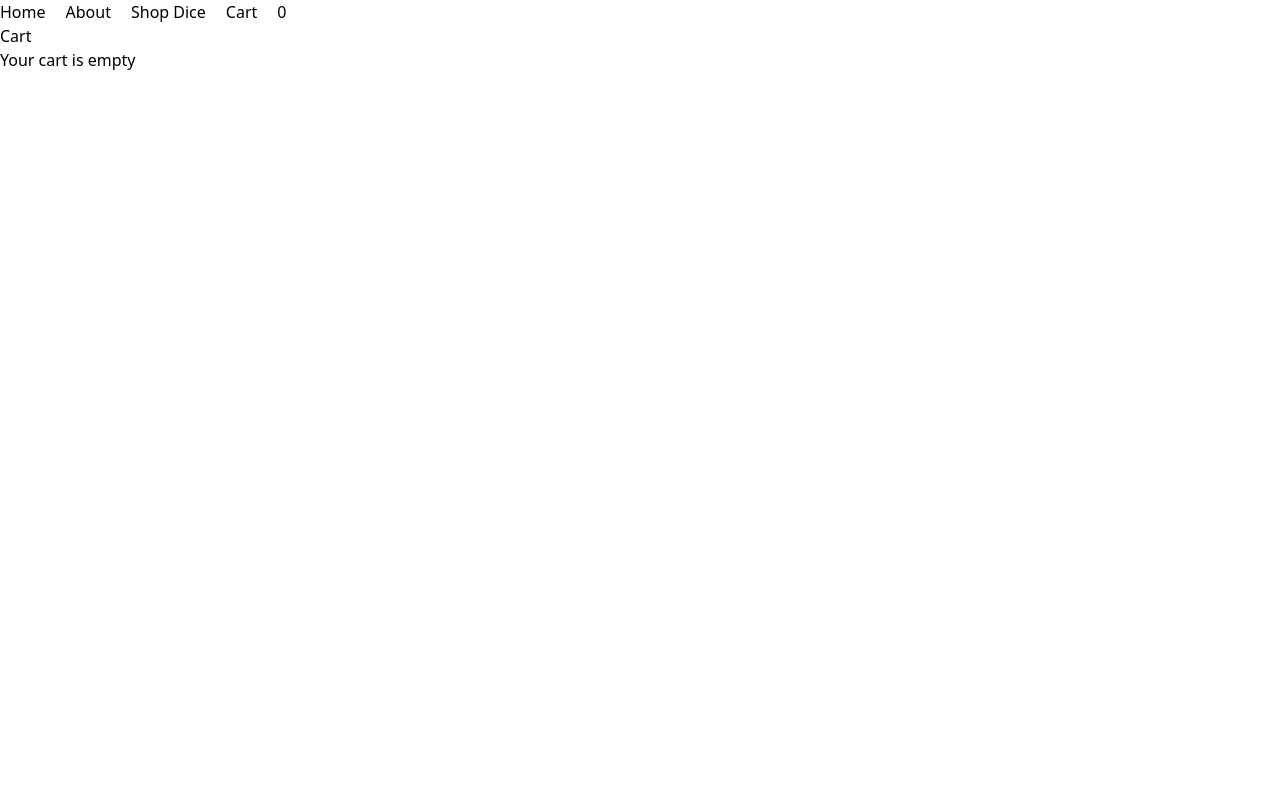
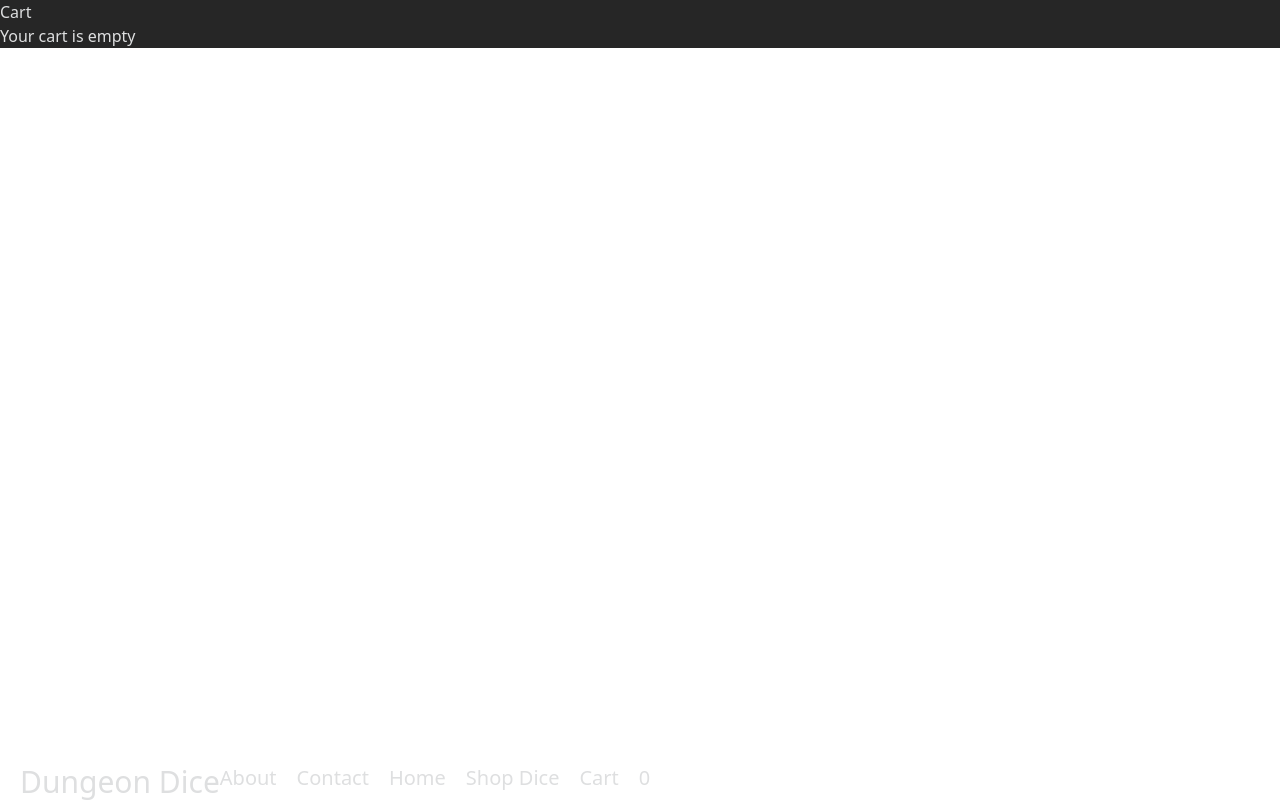
Before and after one commit to Lasseignejk/DungeonDice, a React (Vite) app: page /cart in a window 1280 px wide. Built offline with nearby package versions, Linux system fonts and the light colour scheme.

Commit message:
Sorting interfaces
No red on the files, sorted interfaces and functions into the App.tsx and drilled them down

```diff
--- a/index.html
+++ b/index.html
@@ -6,7 +6,7 @@
     <title>Dungeon Dice</title>
   </head>
   <body>
-    <div id="root"></div>
+    <div id="root" class="bg-backgroundGray text-textGray"></div>
     <script type="module" src="/src/main.tsx"></script>
   </body>
 </html>
--- a/src/App.tsx
+++ b/src/App.tsx
@@ -9,6 +9,7 @@ import ProductPage from './components/ProductPage';
 import Shop from './components/Shop';
 import {data} from "./data/data"
 import {Route, Routes} from "react-router-dom"
+import Contact from './components/Contact';
 
 interface DiceData {
 	id: number;
@@ -54,6 +55,16 @@ function App():JSX.Element {
   })
   const [cart, setCart] = useState<DiceData[]>([])
   const [totalCartItems, setTotalCartItems] = useState<number>(0)
+		const [total, setTotal] = useState<string>("");
+
+
+				const cartTotal = (): void => {
+					let price: number = 0;
+					cart.map((item) => {
+						price += item.price * item.quantity;
+					});
+					setTotal(price.toFixed(2));
+				};
 
  return (
 		<>
@@ -78,6 +89,7 @@ function App():JSX.Element {
 					}
 				/>
 				<Route path="/about" element={<About />} />
+				<Route path="/contact" element={<Contact />} />
 				<Route path="/shop">
 					<Route
 						index
@@ -119,6 +131,9 @@ function App():JSX.Element {
 							setCart={setCart}
 							totalCartItems={totalCartItems}
 							setTotalCartItems={setTotalCartItems}
+							total={total}
+							setTotal={setTotal}
+							cartTotal={cartTotal}
 						/>
 					}
 				/>
--- a/src/components/Cart.tsx
+++ b/src/components/Cart.tsx
@@ -1,5 +1,5 @@
-import React, { useEffect, useState } from 'react'
-import ProductCard from './ProductCard';
+import { useEffect, useState } from 'react'
+// import ProductCard from './ProductCard';
 import ProductCardCart from './ProductCardCart';
 
 interface DiceData {
@@ -26,32 +26,34 @@ interface AllProps {
 	setCart: (items: DiceData[]) => void;
 	totalCartItems: number;
 	setTotalCartItems: (num: number) => void;
-	cartTotal: () => void
+
+}
+
+interface CartProps extends AllProps {
+	cartTotal: () => void;
+	total: string;
+	setTotal: (str:string) => void
 }
 
 const Cart = ({
-	data,
+	// data,
 	product,
 	setProduct,
 	cart,
 	setCart,
 	totalCartItems,
 	setTotalCartItems,
-}: AllProps): JSX.Element => {
-		const [total, setTotal] = useState<string>("");
+	cartTotal,
+	total,
+	setTotal
+}: CartProps): JSX.Element => {
 
 
 	useEffect(() => {
 		cartTotal();
 	});
 
-		const cartTotal = (): void => {
-			let price: number = 0;
-			cart.map((item) => {
-				price += item.price * item.quantity;
-			});
-			setTotal(price.toFixed(2));
-		};
+
 
 	return (
 		<div>
--- /dev/null
+++ b/src/components/Contact.tsx
@@ -0,0 +1,9 @@
+import React from 'react'
+
+const Contact = () => {
+  return (
+    <div>Contact</div>
+  )
+}
+
+export default Contact
--- a/src/components/Nav.tsx
+++ b/src/components/Nav.tsx
@@ -24,13 +24,17 @@ interface CartProps {
 
 const Nav = ({cart, totalCartItems, setTotalCartItems}:CartProps):JSX.Element => {
   return (
-		<nav className="flex">
-			<ul className="flex gap-5">
+		<nav className="fixed bottom-0 flex justify-between px-5">
+			<h1 className="text-3xl">Dungeon Dice</h1>
+			<ul className="flex gap-5 text-xl">
+				<li>
+					<Link to="/about">About</Link>
+				</li>
+				<li>
+					<Link to="/contact">Contact</Link>
+				</li>
 				<li>
 					<Link to="/">Home</Link>
-				</li>
-				<li>
-					<Link to="/about">About</Link>
 				</li>
 				<li>
 					<Link to="/shop">Shop Dice</Link>
@@ -38,9 +42,7 @@ const Nav = ({cart, totalCartItems, setTotalCartItems}:CartProps):JSX.Element =>
 				<li>
 					<Link to="/cart">Cart</Link>
 				</li>
-				<li>
-					{totalCartItems}
-				</li>
+				<li>{totalCartItems}</li>
 			</ul>
 		</nav>
   );
--- a/src/components/ProductCardCart.tsx
+++ b/src/components/ProductCardCart.tsx
@@ -1,4 +1,4 @@
-import React, { useEffect, useState } from 'react'
+import { useState } from 'react'
 interface DiceData {
 	id: number;
 	name: string;
@@ -28,18 +28,24 @@ interface AllProps {
 	cartTotal: () => void
 }
 
+interface CartProps extends AllProps {
+	cartTotal: () => void;
+	total: string;
+	setTotal: (str:string) => void;
+}
+
 const ProductCardCart = ({
 	item,
-	product,
-	setProduct,
+	// product,
+	// setProduct,
 	cart,
 	setCart,
 	totalCartItems,
 	setTotalCartItems,
-	total,
-	setTotal,
+	// total,
+	// setTotal,
 	cartTotal
-}:AllProps):JSX.Element => {
+}:CartProps):JSX.Element => {
     const [quantity, setQuantity] = useState(item?.quantity)
 
 
@@ -74,7 +80,7 @@ const ProductCardCart = ({
 			}
 			return item;
 		});
-		const filteredCart = updatedCart.filter((item) => item !== null);
+		const filteredCart:DiceData[] = updatedCart.filter((item):item is DiceData => item !== null);
 		setCart(filteredCart);
 		setTotalCartItems(totalCartItems - 1)
 		}
--- a/tailwind.config.js
+++ b/tailwind.config.js
@@ -2,7 +2,12 @@
 module.exports = {
 	content: ["./index.html", "./src/**/*.{js,ts,jsx,tsx}"],
 	theme: {
-		extend: {},
+		extend: {
+			colors: {
+				backgroundGray: "#262626",
+				textGray: "#dedfe0",
+			}
+		},
 	},
 	plugins: [],
 };
```
